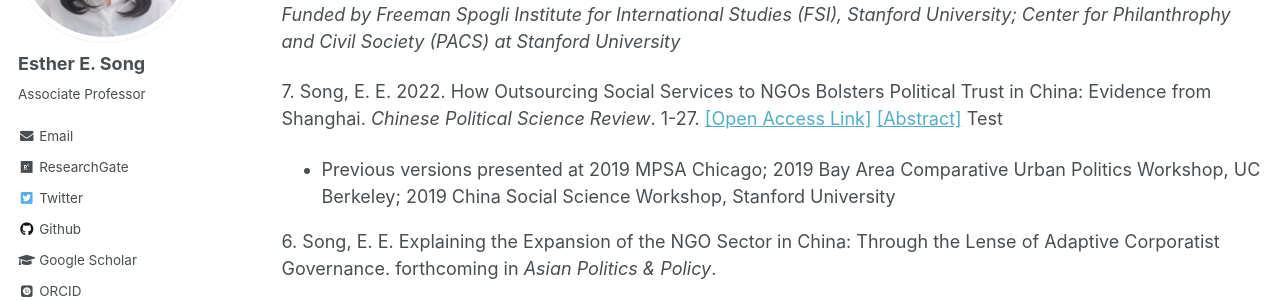
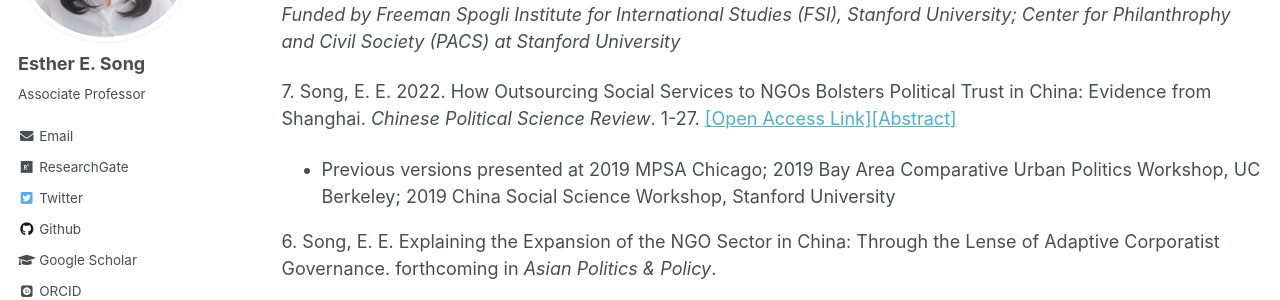
Before and after one commit to ehsong/ehsong.github.io, a Jekyll site: the page built from _pages/research.md, in a window 1280 px wide and 900 px high, scrolled down 306 px. Shown: the part 152-452 px from the top of the window. Built offline with Jekyll 4.4.1, drawn with Linux system fonts in a browser that asks for light colours; some web fonts are replaced.

Commit message:
Update research.md

```diff
--- a/_pages/research.md
+++ b/_pages/research.md
@@ -15,7 +15,8 @@
 
 *Funded by Freeman Spogli Institute for International Studies (FSI), Stanford University; Center for Philanthrophy and Civil Society (PACS) at Stanford University*
 
-7\. Song, E. E. 2022. How Outsourcing Social Services to NGOs Bolsters Political Trust in China: Evidence from Shanghai. *Chinese Political Science Review*. 1-27. [[Open Access Link]](https://link.springer.com/article/10.1007/s41111-021-00207-z) <a href="#" class="hidden-text">[Abstract]</a> <span class="hidden-text">Test</span>
+7\. Song, E. E. 2022. How Outsourcing Social Services to NGOs Bolsters Political Trust in China: Evidence from Shanghai. *Chinese Political Science Review*. 1-27. [[Open Access Link]](https://link.springer.com/article/10.1007/s41111-021-00207-z)<a href="#" onclick="document.getElementById('abstractText').style.display='inline'; this.style.display='none';">[Abstract]</a>
+<span id="abstractText" style="display:none;">Test</span>
    * Previous versions presented at 2019 MPSA Chicago; 2019 Bay Area Comparative Urban Politics Workshop, UC Berkeley; 2019 China Social Science Workshop, Stanford University
 
 6\. Song, E. E. Explaining the Expansion of the NGO Sector in China: Through the Lense of Adaptive Corporatist Governance. forthcoming in *Asian Politics & Policy*.
```
